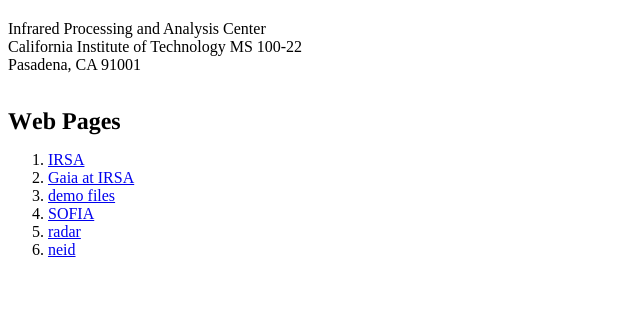
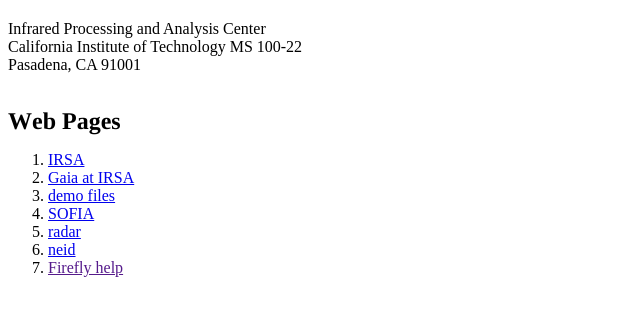
Before and after one commit to ejoliet/ejoliet.github.io, a plain HTML site: page index.html in a window 1280 px wide. Shown: the part 60-376 px from the top of the page, without its empty margins (0-640 px from the left). Drawn offline with Linux system fonts and the light colour scheme.

Commit message:
Update index.html

```diff
--- a/index.html
+++ b/index.html
@@ -28,6 +28,7 @@
 <li> <a href="/sofia/caom-sofia.html">SOFIA</a></li>
 <li> <a href="/radar/radar.html">radar</a></li>
 <li> <a href="/nexsci-neid/ff-neid.html">neid</a></li>
+<li> <a href=""https://raw.githubusercontent.com/Caltech-IPAC/firefly/FIREFLY-392_onlinehelp/src/onlinehelp/public/index.html"">Firefly help</a></li>
 </ul>
 </body>
 </html>
```
